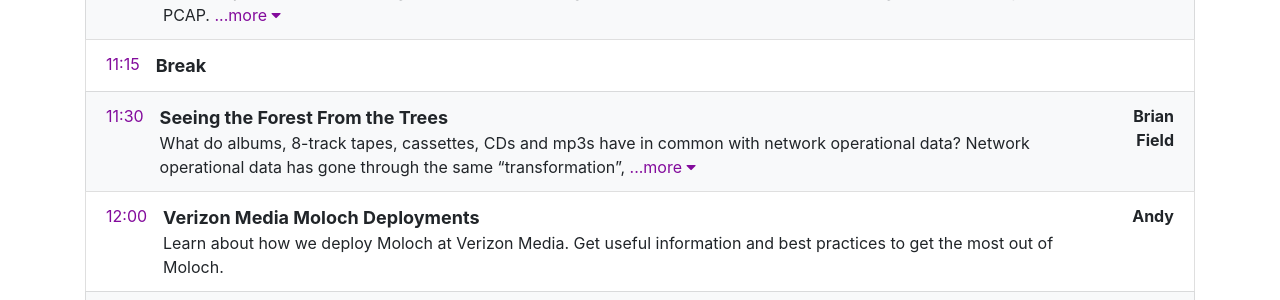
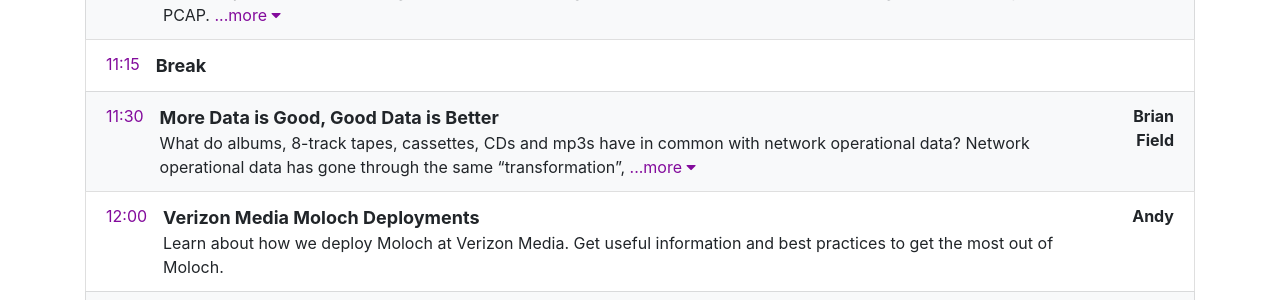
Before and after one commit to aol/molochweb, a Jekyll site: the page built from on.html, in a window 1280 px wide and 900 px high, scrolled down 1057 px. Shown: the part 153-453 px from the top of the window. Built offline with Jekyll 4.4.1, drawn with Linux system fonts in a browser that asks for light colours.

Commit message:
update talk title

```diff
--- a/on.html
+++ b/on.html
@@ -215,7 +215,7 @@
                   <div class="mr-auto purp-text">11:30</div>
                   <div class="pl-3 flex-fill">
                     <div class="agenda-title">
-                      Seeing the Forest From the Trees
+                      More Data is Good, Good Data is Better
                     </div>
                     <span class="agenda-description">
                       What do albums, 8-track tapes, cassettes, CDs and mp3s
```
